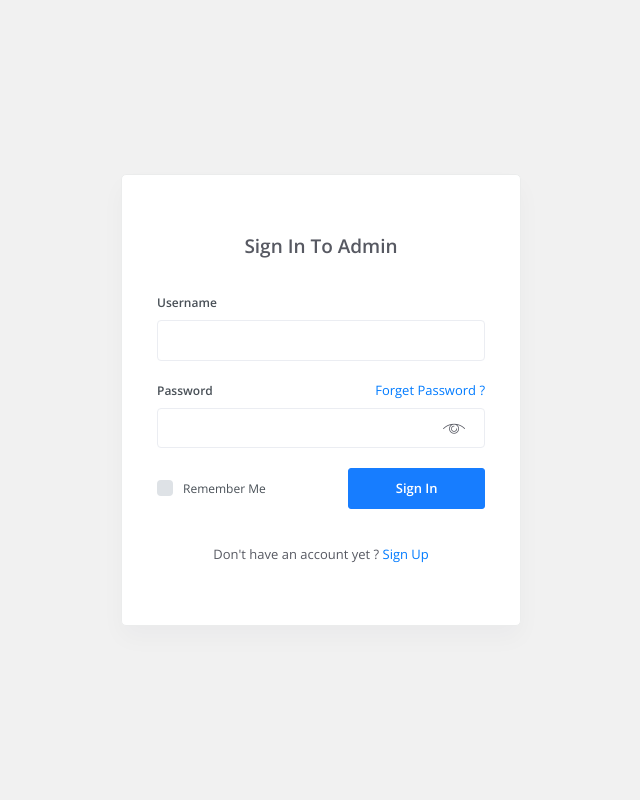
After one commit to bemtorres/ForTheSegurity, a PHP site: page / in a window 1280 px wide. The commit adds this page. Shown: the whole page, without its empty margins (319-959 px from the left). Run offline with PHP 8.4, Linux system fonts and the light colour scheme.

Commit message:
update admin

```diff
--- /dev/null
+++ b/assets/css/style.css
@@ -0,0 +1,4 @@
+.main-header[data-background-color="hackathon"] {
+    background: #00843D !important; }
+    .main-header[data-background-color="hackathon"] .navbar-header {
+      background: #00843D !important; }
--- a/home.php
+++ b/home.php
@@ -10,5 +10,4 @@
 				</div>
 			</div>
 		</div>
-
 <?php require_once('footer.php'); ?>
--- /dev/null
+++ b/index.php
@@ -0,0 +1,113 @@
+<!DOCTYPE html>
+<html lang="en">
+<head>
+	<meta http-equiv="X-UA-Compatible" content="IE=edge" />
+	<title>Login</title>
+	<meta content='width=device-width, initial-scale=1.0, shrink-to-fit=no' name='viewport' />
+	<link rel="icon" href="/assets/img/icon.ico" type="image/x-icon"/>
+
+	<!-- Fonts and icons -->
+	<script src="/assets/js/plugin/webfont/webfont.min.js"></script>
+	<script>
+		WebFont.load({
+			google: {"families":["Open+Sans:300,400,600,700"]},
+			custom: {"families":["Flaticon", "Font Awesome 5 Solid", "Font Awesome 5 Regular", "Font Awesome 5 Brands"], urls: ['/assets/css/fonts.css']},
+			active: function() {
+				sessionStorage.fonts = true;
+			}
+		});
+	</script>
+
+	<!-- CSS Files -->
+	<link rel="stylesheet" href="/assets/css/bootstrap.min.css">
+	<link rel="stylesheet" href="/assets/css/azzara.min.css">
+</head>
+<body class="login" data-background-color="bg3">
+	<div class="wrapper wrapper-login">
+		<div class="container container-login animated fadeIn">
+			<h3 class="text-center">Sign In To Admin</h3>
+			<div class="login-form">
+				<div class="form-group">
+					<label for="username" class="placeholder"><b>Username</b></label>
+					<input id="username" name="username" type="text" class="form-control" required>
+				</div>
+				<div class="form-group">
+					<label for="password" class="placeholder"><b>Password</b></label>
+					<a href="#" class="link float-right">Forget Password ?</a>
+					<div class="position-relative">
+						<input id="password" name="password" type="password" class="form-control" required>
+						<div class="show-password">
+							<i class="flaticon-interface"></i>
+						</div>
+					</div>
+				</div>
+				<div class="form-group form-action-d-flex mb-3">
+					<div class="custom-control custom-checkbox">
+						<input type="checkbox" class="custom-control-input" id="rememberme">
+						<label class="custom-control-label m-0" for="rememberme">Remember Me</label>
+					</div>
+					<a href="#" class="btn btn-primary col-md-5 float-right mt-3 mt-sm-0 fw-bold">Sign In</a>
+				</div>
+				<!-- 				<div class="form-action">
+					<a href="#" class="btn btn-primary btn-rounded btn-login">Sign In</a>
+				</div> -->
+				<div class="login-account">
+					<span class="msg">Don't have an account yet ?</span>
+					<a href="#" id="show-signup" class="link">Sign Up</a>
+				</div>
+			</div>
+		</div>
+
+		<div class="container container-signup animated fadeIn">
+			<h3 class="text-center">Sign Up</h3>
+			<div class="login-form">
+				<div class="form-group">
+					<label for="fullname" class="placeholder"><b>Fullname</b></label>
+					<input  id="fullname" name="fullname" type="text" class="form-control" required>
+				</div>
+				<div class="form-group">
+					<label for="email" class="placeholder"><b>Email</b></label>
+					<input  id="email" name="email" type="email" class="form-control" required>
+				</div>
+				<div class="form-group">
+					<label for="passwordsignin" class="placeholder"><b>Password</b></label>
+					<div class="position-relative">
+						<input  id="passwordsignin" name="passwordsignin" type="password" class="form-control" required>
+						<div class="show-password">
+							<i class="flaticon-interface"></i>
+						</div>
+					</div>
+				</div>
+				<div class="form-group">
+					<label for="confirmpassword" class="placeholder"><b>Confirm Password</b></label>
+					<div class="position-relative">
+						<input  id="confirmpassword" name="confirmpassword" type="password" class="form-control" required>
+						<div class="show-password">
+							<i class="flaticon-interface"></i>
+						</div>
+					</div>
+				</div>
+				<div class="row form-sub m-0">
+					<div class="custom-control custom-checkbox">
+						<input type="checkbox" class="custom-control-input" name="agree" id="agree">
+						<label class="custom-control-label" for="agree">I Agree the terms and conditions.</label>
+					</div>
+				</div>
+				<div class="row form-action">
+					<div class="col-md-6">
+						<a href="#" id="show-signin" class="btn btn-danger btn-link w-100 fw-bold">Cancel</a>
+					</div>
+					<div class="col-md-6">
+						<a href="#" class="btn btn-primary w-100 fw-bold">Sign Up</a>
+					</div>
+				</div>
+			</div>
+		</div>
+	</div>
+	<script src="/assets/js/core/jquery.3.2.1.min.js"></script>
+	<script src="/assets/js/plugin/jquery-ui-1.12.1.custom/jquery-ui.min.js"></script>
+	<script src="/assets/js/core/popper.min.js"></script>
+	<script src="/assets/js/core/bootstrap.min.js"></script>
+	<script src="/assets/js/ready.js"></script>
+</body>
+</html>
```
Also changed, not shown: footer.php (+55 -18 lines), layout.php (+26 -25 lines).
